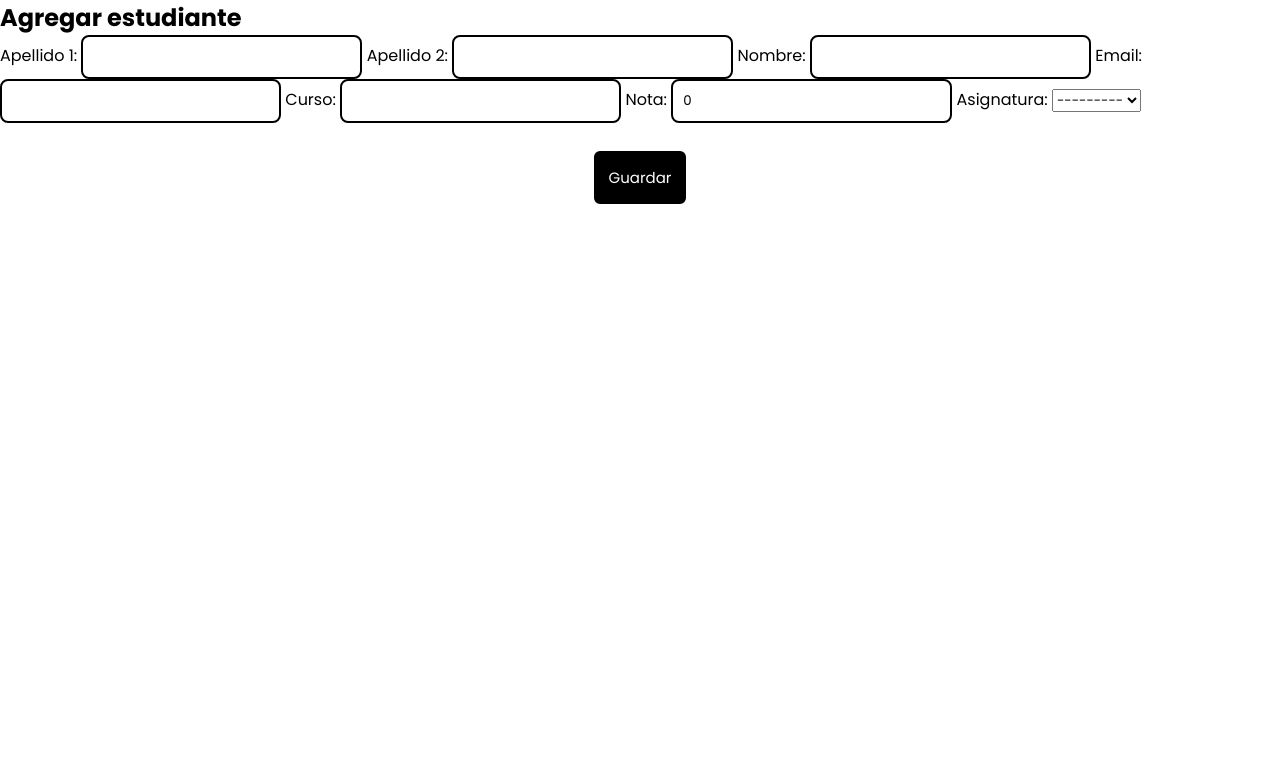
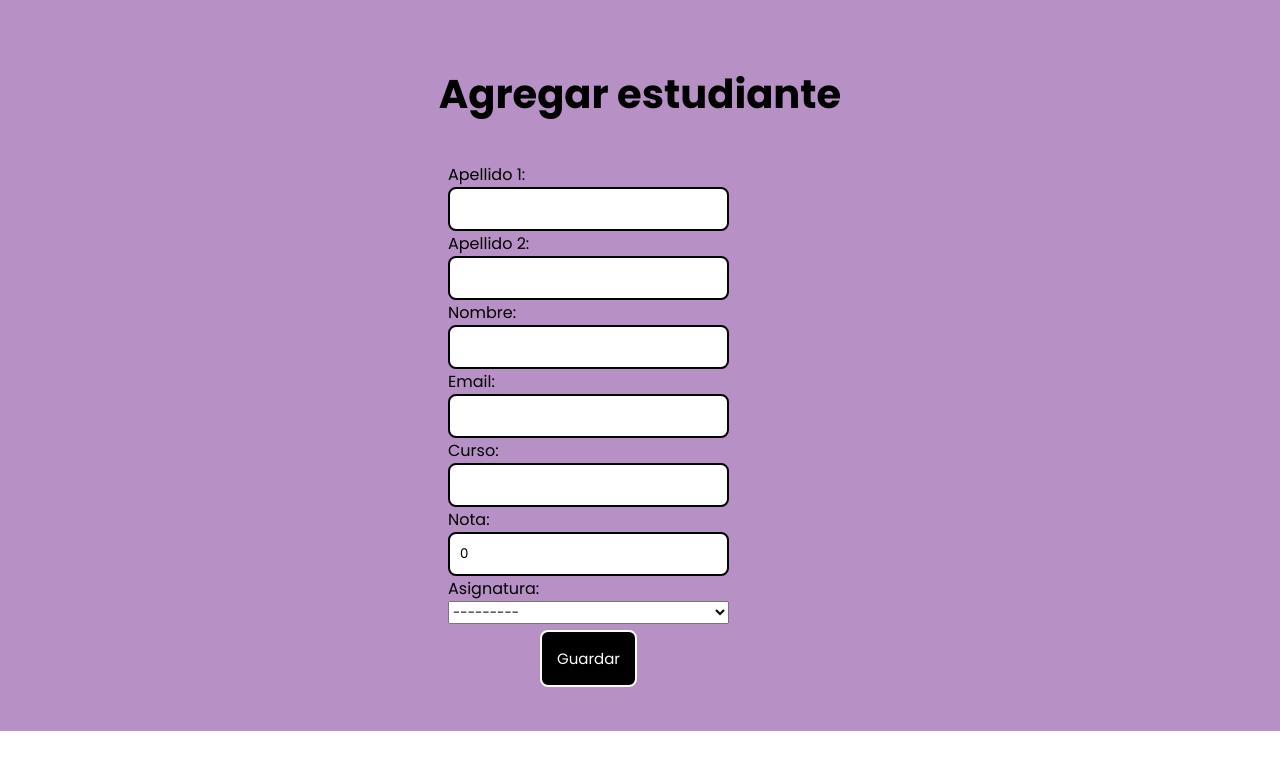
Before and after one commit to AlexandraZambrano/HEKATE_UHM, a Django app: page /NuevoEstudiante/ in a window 1280 px wide. Shown: the top 770 px of the page. Run offline with Django 4.2, Linux system fonts and the light colour scheme; the visitor is signed in with stand-in values (Sample User, id 1); data that the repository does not hold is empty; some web fonts are replaced.

Commit message:
cambios css

```diff
--- a/universidad/webapp/static/style.css
+++ b/universidad/webapp/static/style.css
@@ -305,3 +305,42 @@ input{
     border-radius: 8px;
 }
 /*Fin Registrarse*/
+
+/*Nuevo estudiante*/
+
+.NuevoEst {
+    background-color: #B790C5;
+    width: 100%;
+    height: 100%;
+}
+
+.TituloNuevoEst h1 {
+    text-align: center;
+    padding-top: 5%;
+    font-size: 40px;
+}
+
+.Ind {
+    margin: 3% 35%;
+}
+
+.IngresoDatosEst {
+    display: flex;
+    align-items: center;
+    margin: 0%;
+}
+
+.container-ind{
+    display: flex;
+    flex-direction: column;
+    width: 100%;
+}
+
+.botonInd{
+    display: flex;
+    justify-content: center;
+    align-items: center;
+    margin: 2%;
+}
+
+/*Fin de nuevo estudiante*/
```
